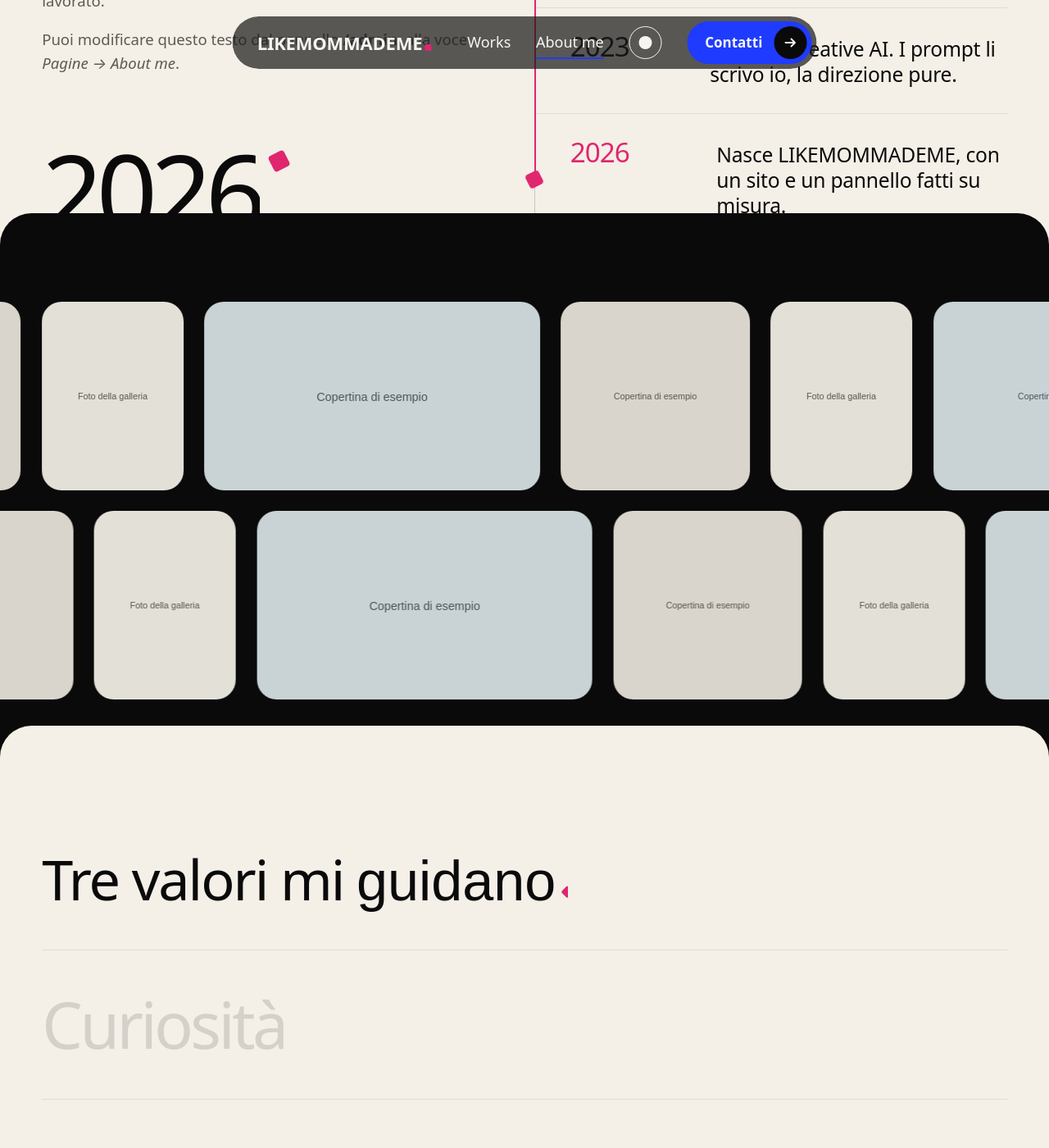
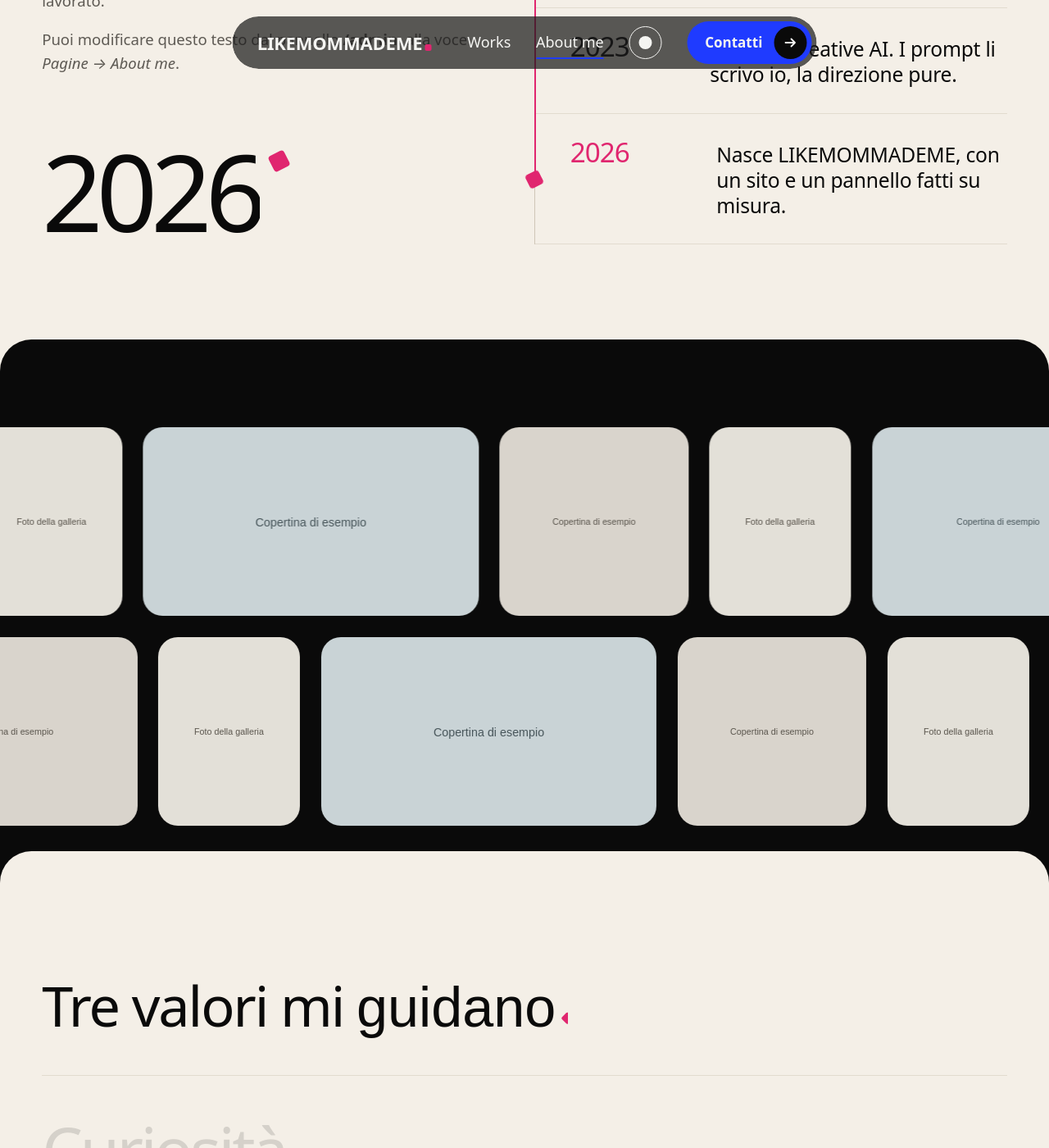
Before and after one commit to likemommademe/likemommademe.github.io, a Jekyll site: the page built from about.md, in a window 1280 px wide and 1400 px high, scrolled down 1082 px. Shown: the whole window at 82% size. Built offline with Jekyll 4.4.1, drawn with Linux system fonts in a browser that asks for light colours; some web fonts are replaced.

Commit message:
About: spazio sotto la timeline prima della fascia delle foto
Co-Authored-By: Claude Opus 5.5 <noreply@anthropic.com>

```diff
--- a/assets/css/style.css
+++ b/assets/css/style.css
@@ -356,7 +356,7 @@ figcaption { padding-top: 8px; color: var(--muted); font-size: var(--t-small); }
 .ahero { display: grid; grid-template-columns: 1.4fr 1fr; align-items: end; gap: var(--gap); }
 .ahero h1 { font-size: clamp(3.5rem, 2rem + 8vw, 10rem); font-weight: 900; letter-spacing: -.045em; line-height: .86; }
 .about-foto { width: 100%; border-radius: var(--r); }
-.anni { padding-top: clamp(64px, 7vw, 120px); }
+.anni { padding-top: clamp(64px, 7vw, 120px); padding-bottom: calc(var(--sec) + var(--r-fascia)); }
 .anni__t { font-size: clamp(2.75rem, 1.4rem + 5vw, 7rem); font-weight: 500; line-height: .98; letter-spacing: -.04em; max-width: 18ch; margin-bottom: clamp(48px, 6vw, 104px); }
 .anni__grid { display: grid; grid-template-columns: 1fr 1.1fr; gap: clamp(32px, 6vw, 120px); }
 .anni__fermo { position: sticky; top: calc(var(--nav-h) + 48px); }
```
